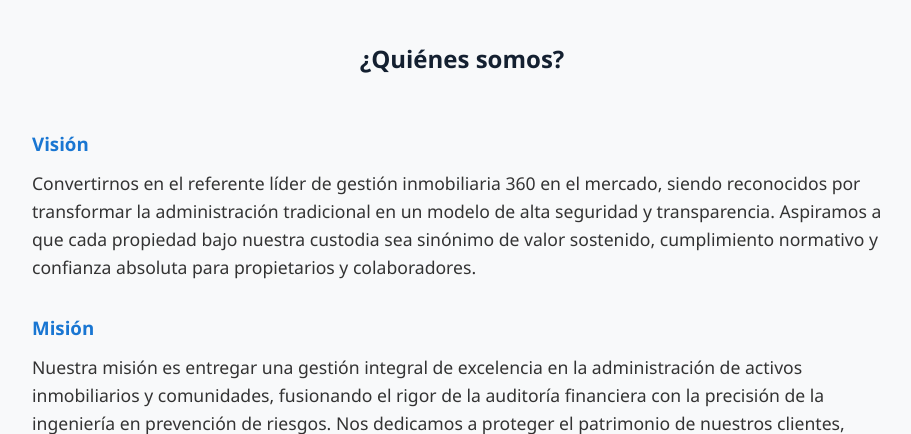
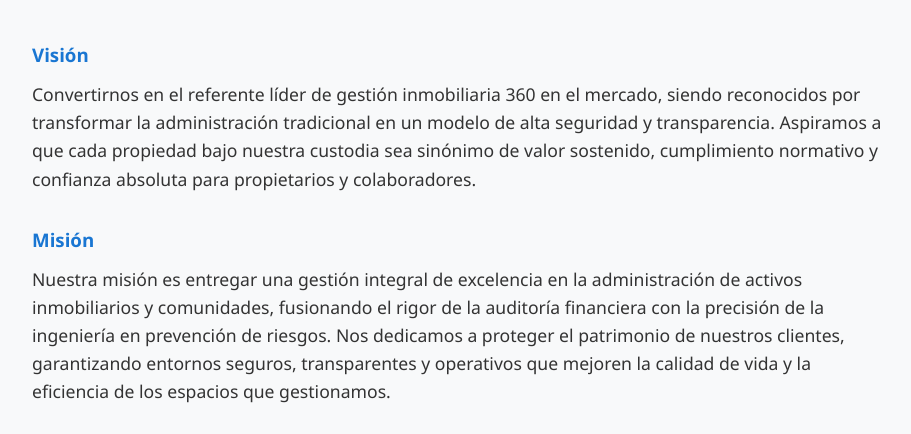
Before and after one commit to YasRuiz/Administracion360SpA, a Django app: page / in a window 1280 px wide. Shown: the part 593-1027 px from the top of the page, without its empty margins (178-1089 px from the left). Run offline with Django 5.2, Linux system fonts and the light colour scheme; data that the repository does not hold is empty.

Commit message:
Fix: Eliminacion de extra

```diff
--- a/templates/pages/home.html
+++ b/templates/pages/home.html
@@ -23,7 +23,7 @@
 <!-- Sección Quienes Somos debajo del título -->
 <section id="quienes-somos" style="background: #f8f9fa; padding: 40px 0 30px 0;">
     <div class="container" style="max-width: 900px;">
-        <h2 class="responsive-section-title" style="color: var(--primary-dark);">¿Quiénes somos?</h2>
+        <!-- Título eliminado para evitar duplicidad -->
         <div id="vision" style="margin-bottom: 32px;">
             <h3 style="color: #1976d2; margin-bottom: 10px;">Visión</h3>
             <p style="font-size: 1.1rem;">Convertirnos en el referente líder de gestión inmobiliaria 360 en el mercado, siendo reconocidos por transformar la administración tradicional en un modelo de alta seguridad y transparencia. Aspiramos a que cada propiedad bajo nuestra custodia sea sinónimo de valor sostenido, cumplimiento normativo y confianza absoluta para propietarios y colaboradores.</p>
```
